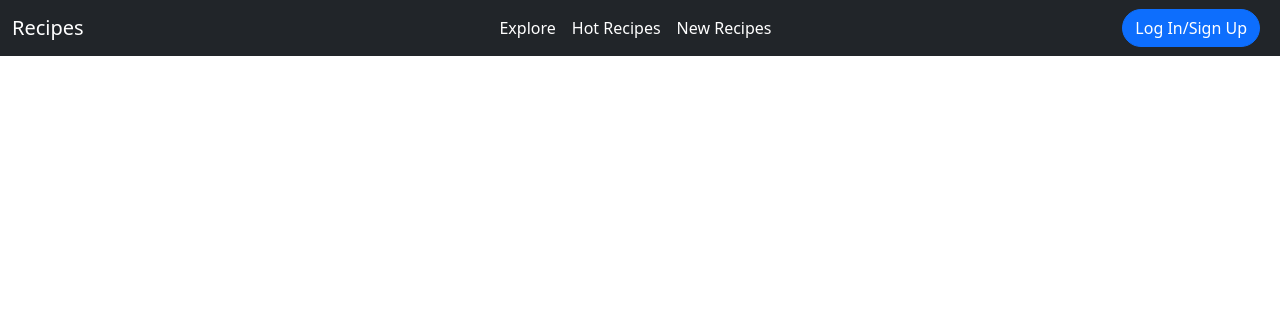
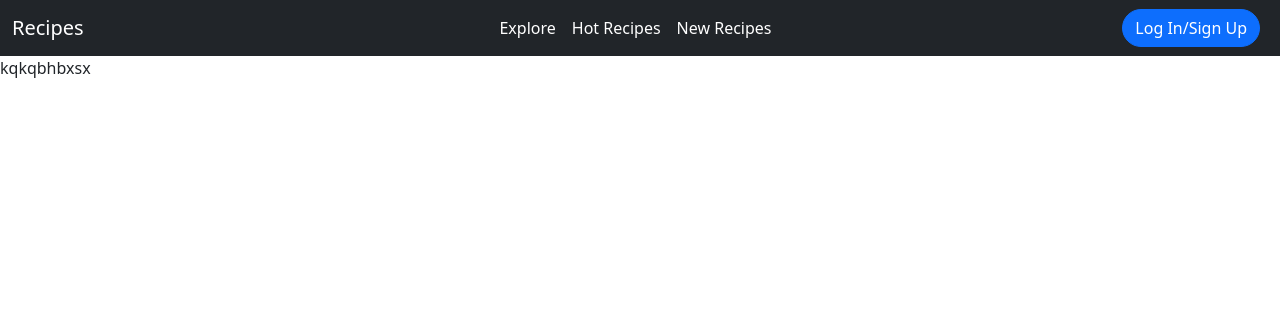
Before and after one commit to DiyRex/RecipeWeb, a PHP site: page / in a window 1280 px wide. Shown: the top 316 px of the page. Run offline with PHP 8.4, Linux system fonts and the light colour scheme.

Commit message:
changed index page

```diff
--- a/index.php
+++ b/index.php
@@ -12,3 +12,4 @@
     <script src="https://cdn.jsdelivr.net/npm/bootstrap@5.3.3/dist/js/bootstrap.bundle.min.js"></script>
 </body>
 </html>
+kqkqbhbxsx
```
